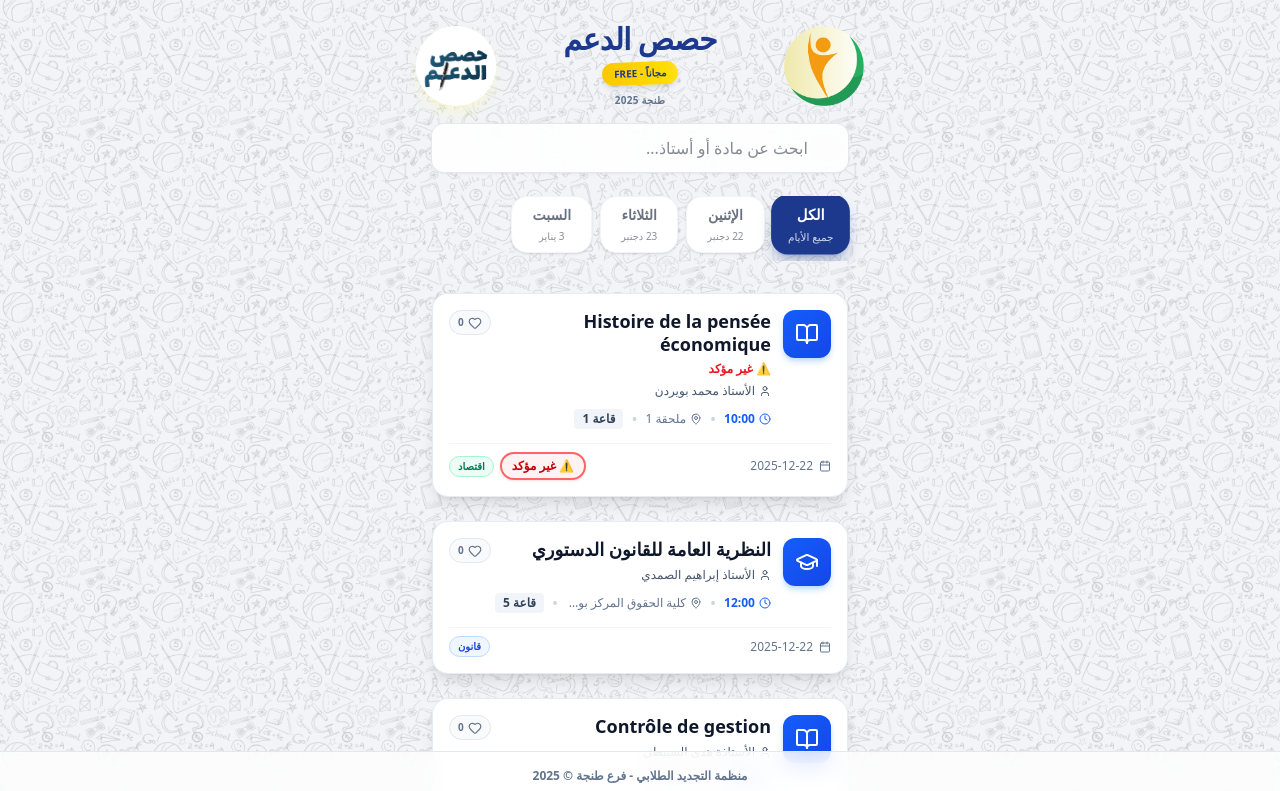
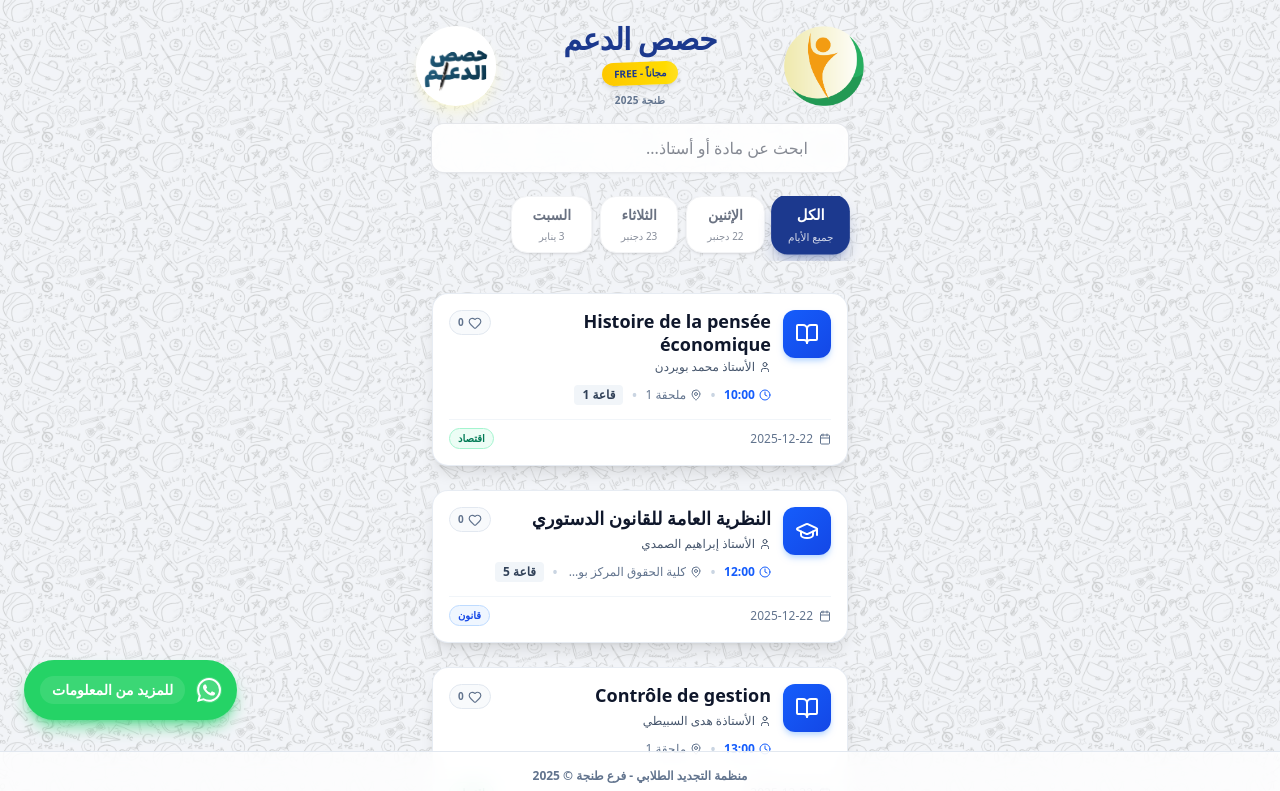
Before and after one commit to AbdellahBM/orema_courses, a Next.js app: page / in a window 1280 px wide. Shown: the top 791 px of the page. Built offline with nearby package versions, Linux system fonts and the light colour scheme.

Commit message:
Add WhatsApp button, remove not confirmed status from first Monday class, and add analytics

```diff
--- /dev/null
+++ b/app/home/components/WhatsAppButton.tsx
@@ -0,0 +1,62 @@
+'use client';
+
+import React from 'react';
+import { motion } from 'framer-motion';
+
+/*
+  Floating WhatsApp button component.
+  Links to the WhatsApp group for more information.
+*/
+
+const WHATSAPP_GROUP_URL = 'https://chat.whatsapp.com/HfEFPiAE5w5KbqxgMNfSrx';
+
+// WhatsApp Icon SVG
+const WhatsAppIcon = () => (
+  <svg
+    xmlns="http://www.w3.org/2000/svg"
+    viewBox="0 0 24 24"
+    fill="currentColor"
+    className="w-6 h-6"
+  >
+    <path d="M17.472 14.382c-.297-.149-1.758-.867-2.03-.967-.273-.099-.471-.148-.67.15-.197.297-.767.966-.94 1.164-.173.199-.347.223-.644.075-.297-.15-1.255-.463-2.39-1.475-.883-.788-1.48-1.761-1.653-2.059-.173-.297-.018-.458.13-.606.134-.133.298-.347.446-.52.149-.174.198-.298.298-.497.099-.198.05-.371-.025-.52-.075-.149-.669-1.612-.916-2.207-.242-.579-.487-.5-.669-.51-.173-.008-.371-.01-.57-.01-.198 0-.52.074-.792.372-.272.297-1.04 1.016-1.04 2.479 0 1.462 1.065 2.875 1.213 3.074.149.198 2.096 3.2 5.077 4.487.709.306 1.262.489 1.694.625.712.227 1.36.195 1.871.118.571-.085 1.758-.719 2.006-1.413.248-.694.248-1.289.173-1.413-.074-.124-.272-.198-.57-.347m-5.421 7.403h-.004a9.87 9.87 0 01-5.031-1.378l-.361-.214-3.741.982.998-3.648-.235-.374a9.86 9.86 0 01-1.51-5.26c.001-5.45 4.436-9.884 9.888-9.884 2.64 0 5.122 1.03 6.988 2.898a9.825 9.825 0 012.893 6.994c-.003 5.45-4.437 9.884-9.885 9.884m8.413-18.297A11.815 11.815 0 0012.05 0C5.495 0 .16 5.335.157 11.892c0 2.096.547 4.142 1.588 5.945L.057 24l6.305-1.654a11.882 11.882 0 005.683 1.448h.005c6.554 0 11.89-5.335 11.893-11.893a11.821 11.821 0 00-3.48-8.413Z" />
+  </svg>
+);
+
+export default function WhatsAppButton() {
+  return (
+    <motion.a
+      href={WHATSAPP_GROUP_URL}
+      target="_blank"
+      rel="noopener noreferrer"
+      initial={{ opacity: 0, scale: 0 }}
+      animate={{ opacity: 1, scale: 1 }}
+      transition={{ delay: 0.5, type: 'spring', stiffness: 200 }}
+      whileHover={{ scale: 1.1 }}
+      whileTap={{ scale: 0.95 }}
+      className="fixed bottom-20 left-6 z-30 bg-[#25D366] hover:bg-[#20BA5A] text-white rounded-full shadow-lg shadow-green-500/50 p-4 flex items-center gap-3 group transition-all duration-300"
+      aria-label="انضم إلى مجموعة واتساب للمزيد من المعلومات"
+    >
+      {/* WhatsApp Icon */}
+      <div className="relative">
+        <WhatsAppIcon />
+        <motion.div
+          className="absolute inset-0 bg-white rounded-full opacity-20"
+          animate={{
+            scale: [1, 1.5, 1],
+            opacity: [0.2, 0, 0.2],
+          }}
+          transition={{
+            duration: 2,
+            repeat: Infinity,
+            ease: 'easeInOut',
+          }}
+        />
+      </div>
+
+      {/* Text Label */}
+      <span className="text-sm font-bold whitespace-nowrap hidden sm:block group-hover:block bg-white/10 px-3 py-1 rounded-full">
+        للمزيد من المعلومات
+      </span>
+    </motion.a>
+  );
+}
--- a/app/home/data.ts
+++ b/app/home/data.ts
@@ -19,7 +19,6 @@
     room: "1",
     professor: "الأستاذ محمد بويردن",
     category: "Economics",
-    notConfirmed: true,
     initialLikes: 0,
   },
   {
--- a/app/page.tsx
+++ b/app/page.tsx
@@ -1,6 +1,7 @@
 import Header from './home/components/Header';
 import ScheduleManager from './home/components/ScheduleManager';
 import BackgroundTexture from './home/components/BackgroundTexture';
+import WhatsAppButton from './home/components/WhatsAppButton';
 
 /*
   Main Page component.
@@ -20,6 +21,9 @@
         </div>
       </div>
 
+      {/* WhatsApp Button */}
+      <WhatsAppButton />
+
       {/* Footer / Copyright */}
       <footer className="fixed bottom-0 left-0 w-full bg-white/80 backdrop-blur-md border-t border-slate-200 p-4 text-center z-20">
          <p className="text-xs text-slate-500 font-semibold">
```
